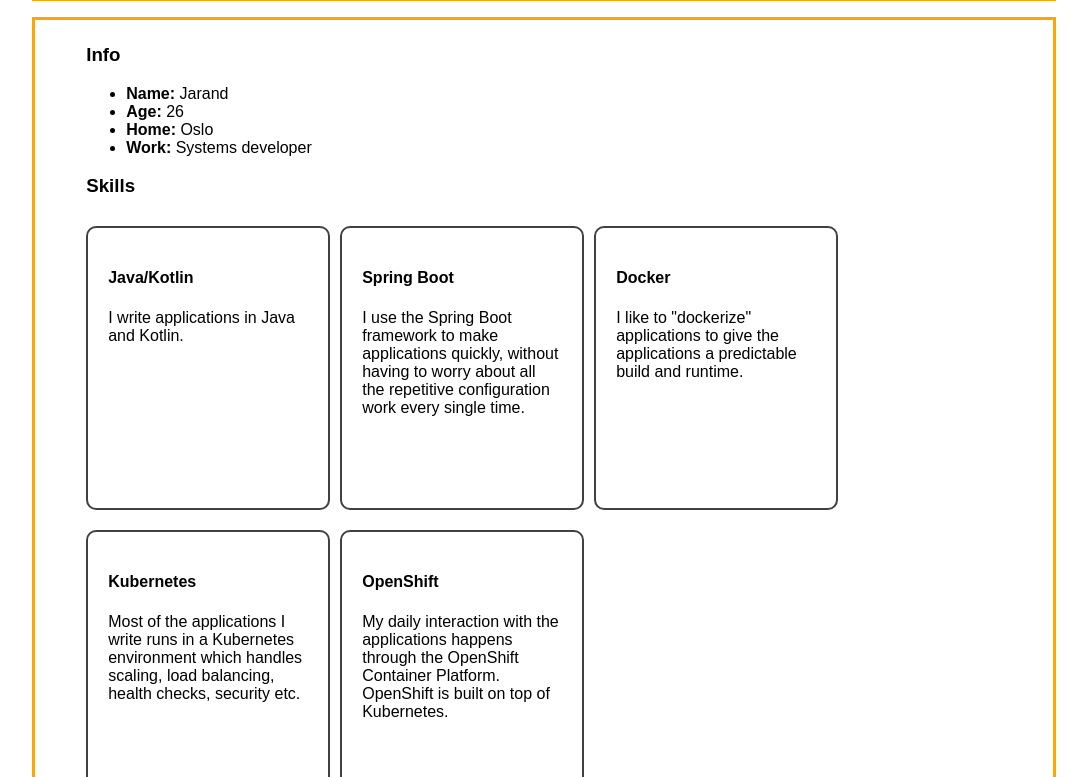
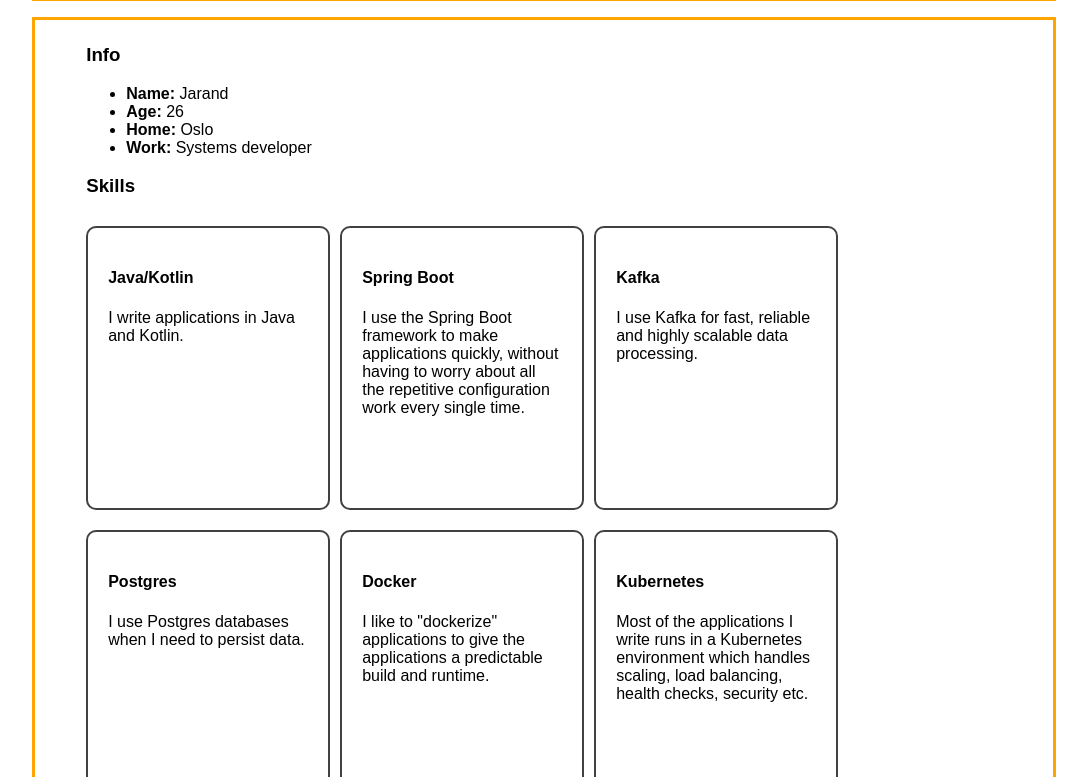
Before and after one commit to JarandDev/jarand.dev, a plain HTML site: page index.html in a window 1280 px wide. Shown: the part 175-952 px from the top of the page, without its empty margins (96-1183 px from the left). Drawn offline with Linux system fonts and the light colour scheme.

Commit message:
Add some more skills (Kafka, Postgres)

```diff
--- a/index.html
+++ b/index.html
@@ -33,6 +33,18 @@
                 <h4>Spring Boot</h4>
                 <p>
                     I use the Spring Boot framework to make applications quickly, without having to worry about all the repetitive configuration work every single time.
+                </p>
+            </div>
+            <div class="skill">
+                <h4>Kafka</h4>
+                <p>
+                    I use Kafka for fast, reliable and highly scalable data processing.
+                </p>
+            </div>
+            <div class="skill">
+                <h4>Postgres</h4>
+                <p>
+                    I use Postgres databases when I need to persist data.
                 </p>
             </div>
             <div class="skill">
```
